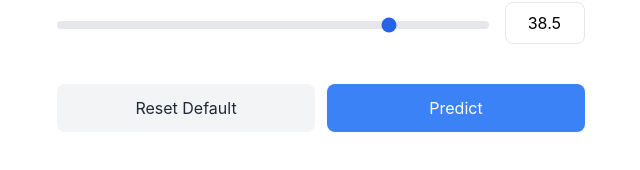
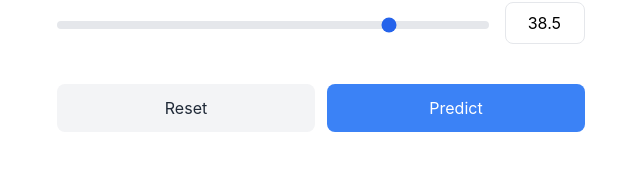
Before and after one commit to NicholasChanng/ElectAI, a React (Vite) app in the folder frontend/: page / in a window 1280 px wide. Shown: the part 570-740 px from the top of the page, without its empty margins (319-959 px from the left). Built offline with nearby package versions, Linux system fonts and the light colour scheme.

Commit message:
changed wording

```diff
--- a/frontend/src/App.tsx
+++ b/frontend/src/App.tsx
@@ -275,7 +275,7 @@ function App() {
                 })
               }
             >
-              Reset Default
+              Reset
             </button>
             <button
               type="button"
```
Also changed, not shown: frontend/src/App.css (added).
